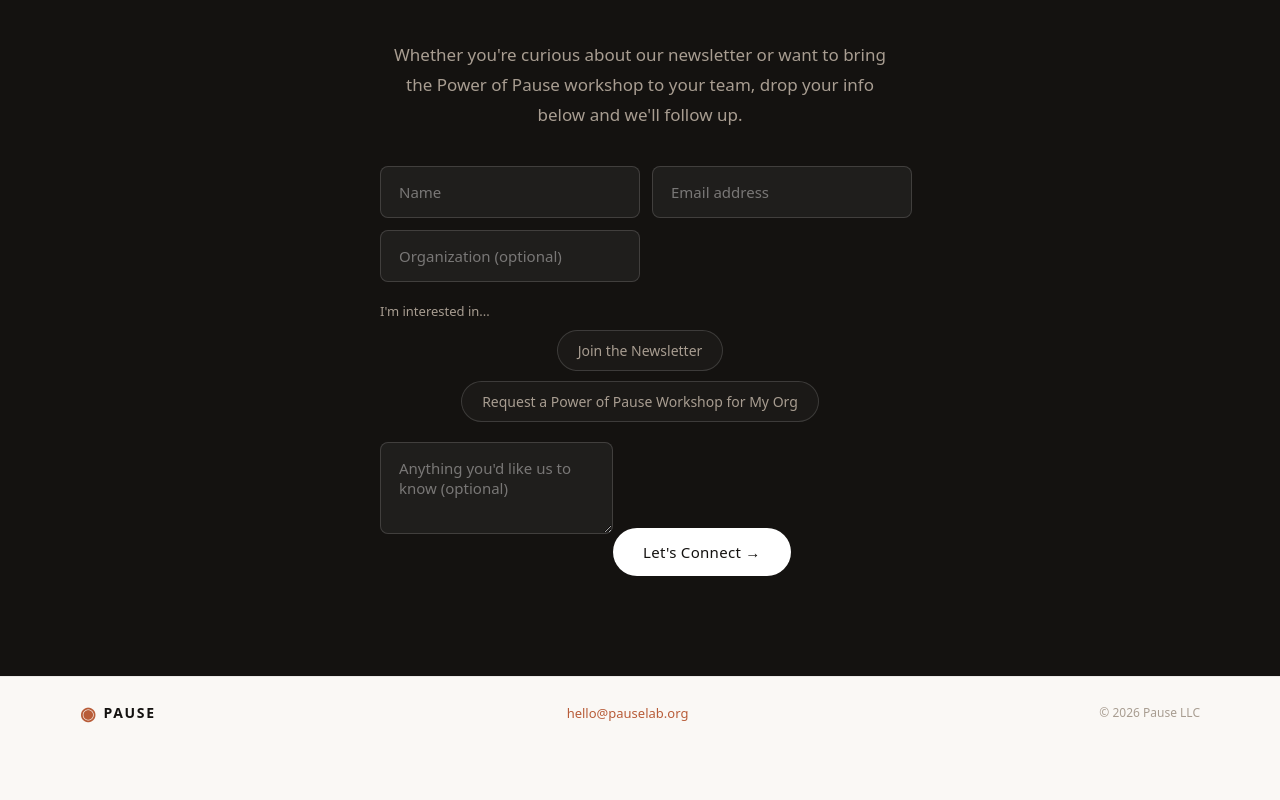
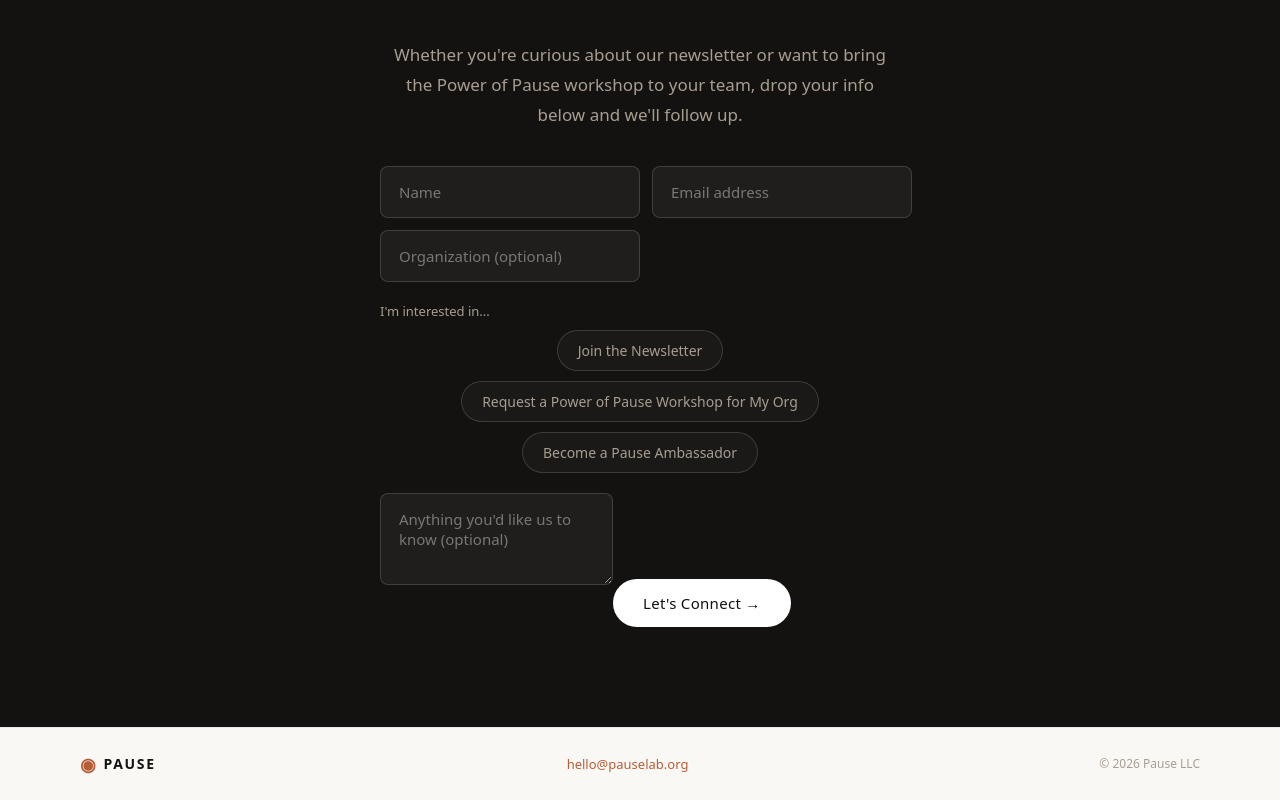
Before and after one commit to tarunjg/pause, a React (Vite) app: page / in a window 1280 px wide. Shown: the part 4534-5334 px from the top of the page. Before the commit the page ends 5283 px from the top, so only its background shows below. Built offline with nearby package versions, Linux system fonts and the light colour scheme; a web font is replaced by a local one.

Commit message:
Add Pause Ambassador option to connect form

```diff
--- a/src/App.jsx
+++ b/src/App.jsx
@@ -41,6 +41,7 @@ function FadeIn({ children, delay = 0, className = "", style = {} }) {
 const INTERESTS = [
   { id: "newsletter", label: "Join the Newsletter" },
   { id: "workshop", label: "Request a Power of Pause Workshop for My Org" },
+  { id: "ambassador", label: "Become a Pause Ambassador" },
 ];
 
 function ConnectFormInline() {
--- a/src/ConnectPage.jsx
+++ b/src/ConnectPage.jsx
@@ -3,6 +3,7 @@ import { useState } from "react";
 const INTERESTS = [
   { id: "newsletter", label: "Join the Newsletter" },
   { id: "workshop", label: "Request a Power of Pause Workshop for My Org" },
+  { id: "ambassador", label: "Become a Pause Ambassador" },
 ];
 
 function ConnectForm() {
```
